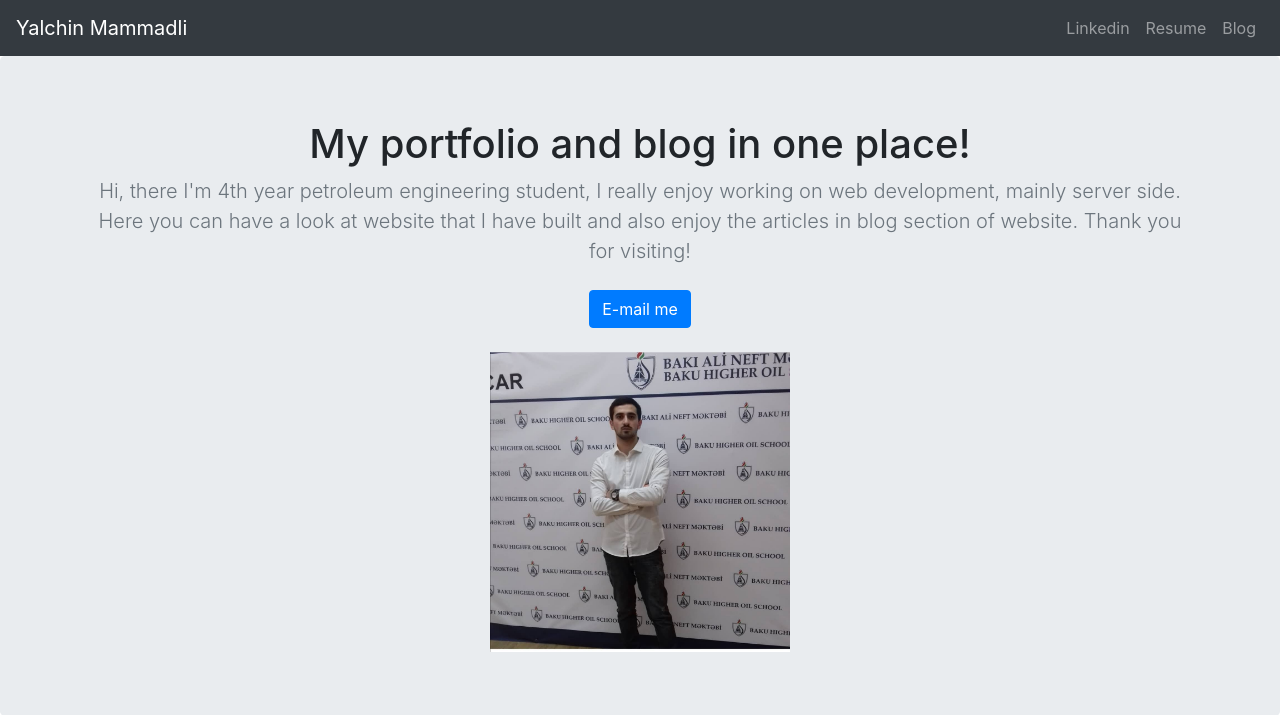
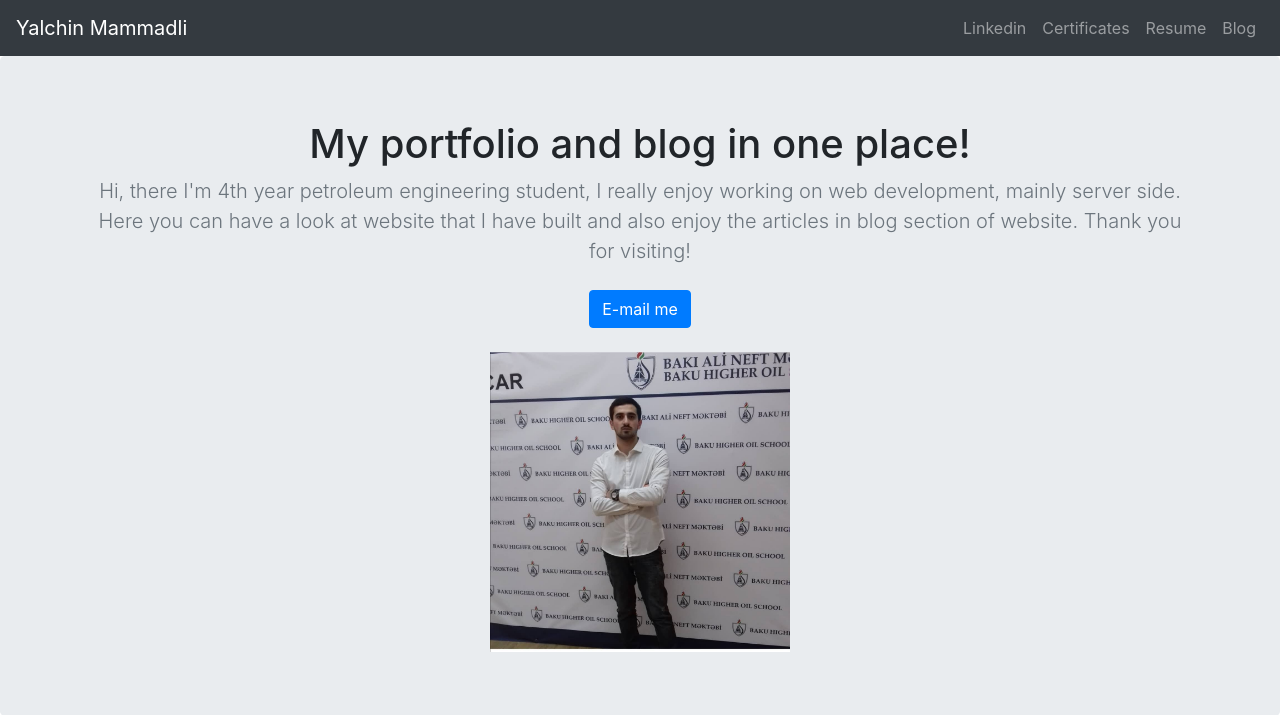
Before and after one commit to Yalchin403/portfolio-project, a Django app: page / in a window 1280 px wide. Shown: the top 715 px of the page. Run offline with Django 3.2, Linux system fonts and the light colour scheme; data that the repository does not hold is empty; some libraries are stand-ins or nearby versions.

Commit message:
certificates section added, resume changed

```diff
--- a/blog/templates/blog/blogs.html
+++ b/blog/templates/blog/blogs.html
@@ -52,7 +52,8 @@
       <div class="collapse navbar-collapse" id="navbarNavAltMarkup">
         <div class="navbar-nav ml-auto">
           <a class="nav-link" href="https://linkedin.com/in/yalchin-mammadli-42b30318a" target="_blank">Linkedin</a>
-          <a class="nav-link" href="https://drive.google.com/file/d/1n7AaGyJ-JS0g1hddY0Mc2ICXCBLS28gL/view?usp=sharing" target="_blank">Resume</a>
+         <a class="nav-link" href="https://drive.google.com/drive/folders/1JKeq2t_Bf20ac_Mnd3bITwWqNFSWEtmf?usp=sharing" target="_blank">Certificates</a>
+          <a class="nav-link" href="https://drive.google.com/file/d/1k5h1g42SI2Cf6k6eMscPyRdjN78jYXO2/view?usp=sharing" target="_blank">Resume</a>
           <a class="nav-link active" href="{% url 'blog:blog' %}">Blog</a>
         </div>
       </div>
--- a/blog/templates/blog/detail.html
+++ b/blog/templates/blog/detail.html
@@ -60,7 +60,8 @@
       <div class="collapse navbar-collapse" id="navbarNavAltMarkup">
         <div class="navbar-nav ml-auto">
           <a class="nav-link" href="https://linkedin.com/in/yalchin-mammadli-42b30318a" target="_blank">Linkedin</a>
-          <a class="nav-link" href="https://drive.google.com/file/d/1n7AaGyJ-JS0g1hddY0Mc2ICXCBLS28gL/view?usp=sharing" target="_blank">Resume</a>
+          <a class="nav-link" href="https://drive.google.com/drive/folders/1JKeq2t_Bf20ac_Mnd3bITwWqNFSWEtmf?usp=sharing" target="_blank">Certificates</a>
+          <a class="nav-link" href="https://drive.google.com/file/d/1k5h1g42SI2Cf6k6eMscPyRdjN78jYXO2/view?usp=sharing" target="_blank">Resume</a>
           <a class="nav-link active" href="{% url 'blog:blog' %}">Blog</a>
         </div>
       </div>
--- a/jobs/templates/jobs/home.html
+++ b/jobs/templates/jobs/home.html
@@ -51,7 +51,8 @@
       <div class="collapse navbar-collapse" id="navbarNavAltMarkup">
         <div class="navbar-nav ml-auto">
           <a class="nav-item nav-link" href="https://linkedin.com/in/yalchin-mammadli-42b30318a" target="_blank">Linkedin</a>
-          <a class="nav-item nav-link" href="https://drive.google.com/file/d/19xlKPxusZabGRzVvtnWNNDw8HVj2fd-9/view?usp=sharing" target="_blank">Resume</a>
+ <a class="nav-link" href="https://drive.google.com/drive/folders/1JKeq2t_Bf20ac_Mnd3bITwWqNFSWEtmf?usp=sharing" target="_blank">Certificates</a>
+          <a class="nav-item nav-link" href="https://drive.google.com/file/d/1k5h1g42SI2Cf6k6eMscPyRdjN78jYXO2/view?usp=sharing" target="_blank">Resume</a>
           <a class="nav-item nav-link" href="{% url 'blog:blog' %}">Blog</a>
         </div>
       </div>
```
